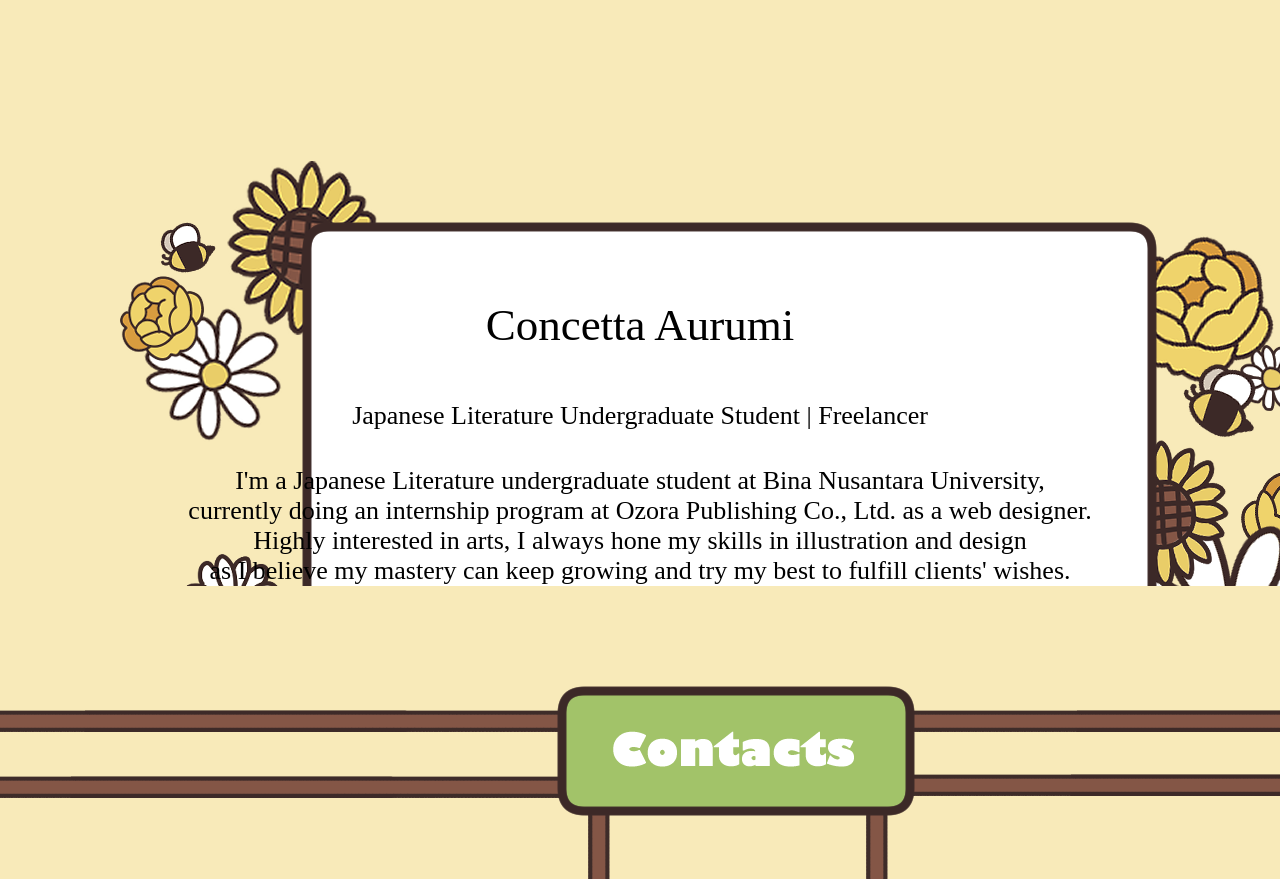
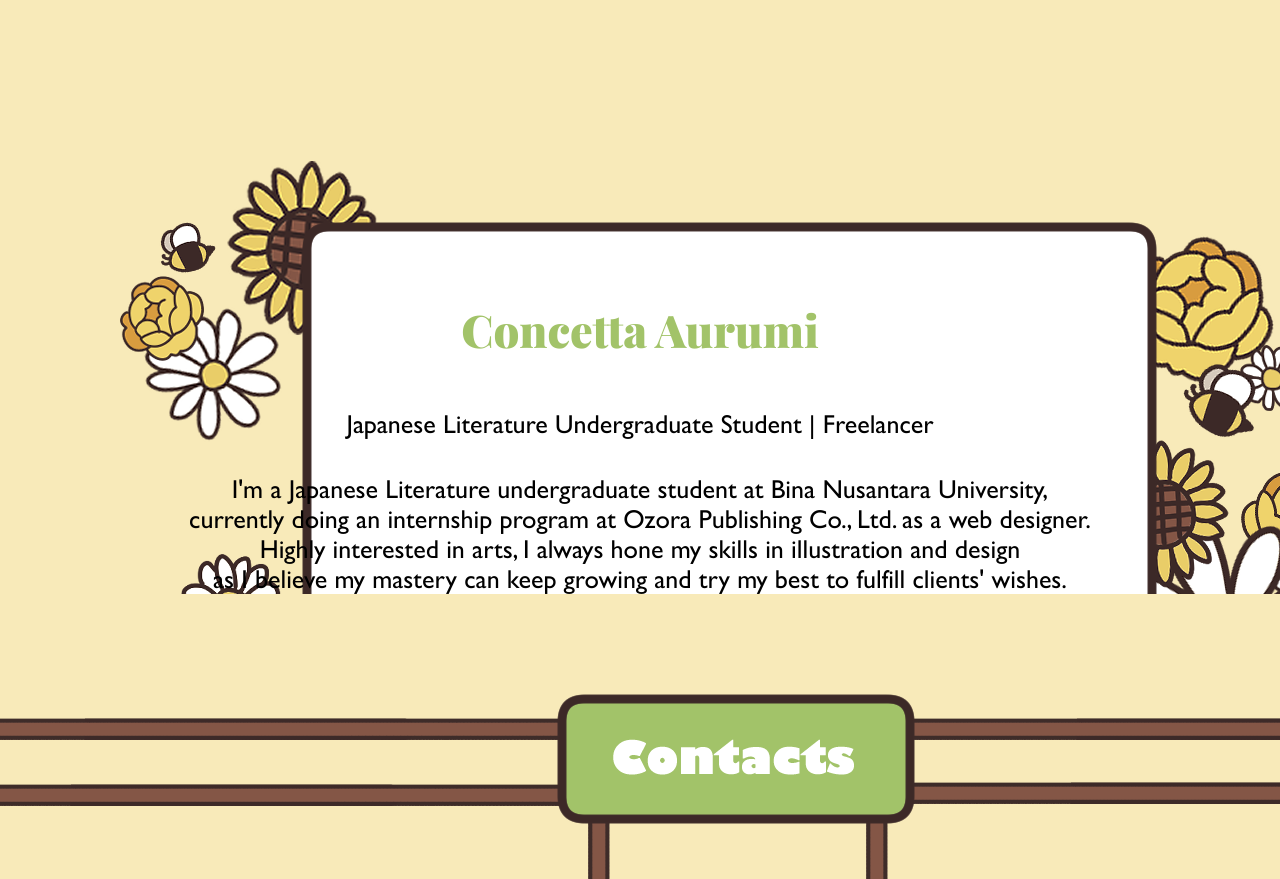
Before and after one commit to Cettauru/portfolio, a plain HTML site: page index.html in a window 1280 px wide. Shown: the part 4999-5878 px from the top of the page. Drawn offline with nearby package versions, Linux system fonts and the light colour scheme.

Commit message:
Update style.css

```diff
--- a/css/style.css
+++ b/css/style.css
@@ -1,3 +1,11 @@
+@font-face{
+    font-family: Gill Sans;
+    src: url(font/GIL_____.TTF);
+}
+@font-face{
+    font-family: playfair;
+    src: url(font/PlayfairDisplayBlack-RpvVA.ttf);
+}
 *{
     margin: 0;
     padding: 0;
@@ -75,15 +83,19 @@
     padding-top: 220px;
     padding-bottom: 50px;
     text-align: center;
+    font-family: playfair;
     font-size: 45px;
+    color: rgb(162, 195, 105);
 }
 #about-text-2{
     padding-bottom: 35px;
     text-align: center;
+    font-family: Gill Sans;
     font-size: 26px;
 }
 #about-text-3{
     text-align: center;
+    font-family: Gill Sans;
     font-size: 26px;
 }
 #bottom{
```
